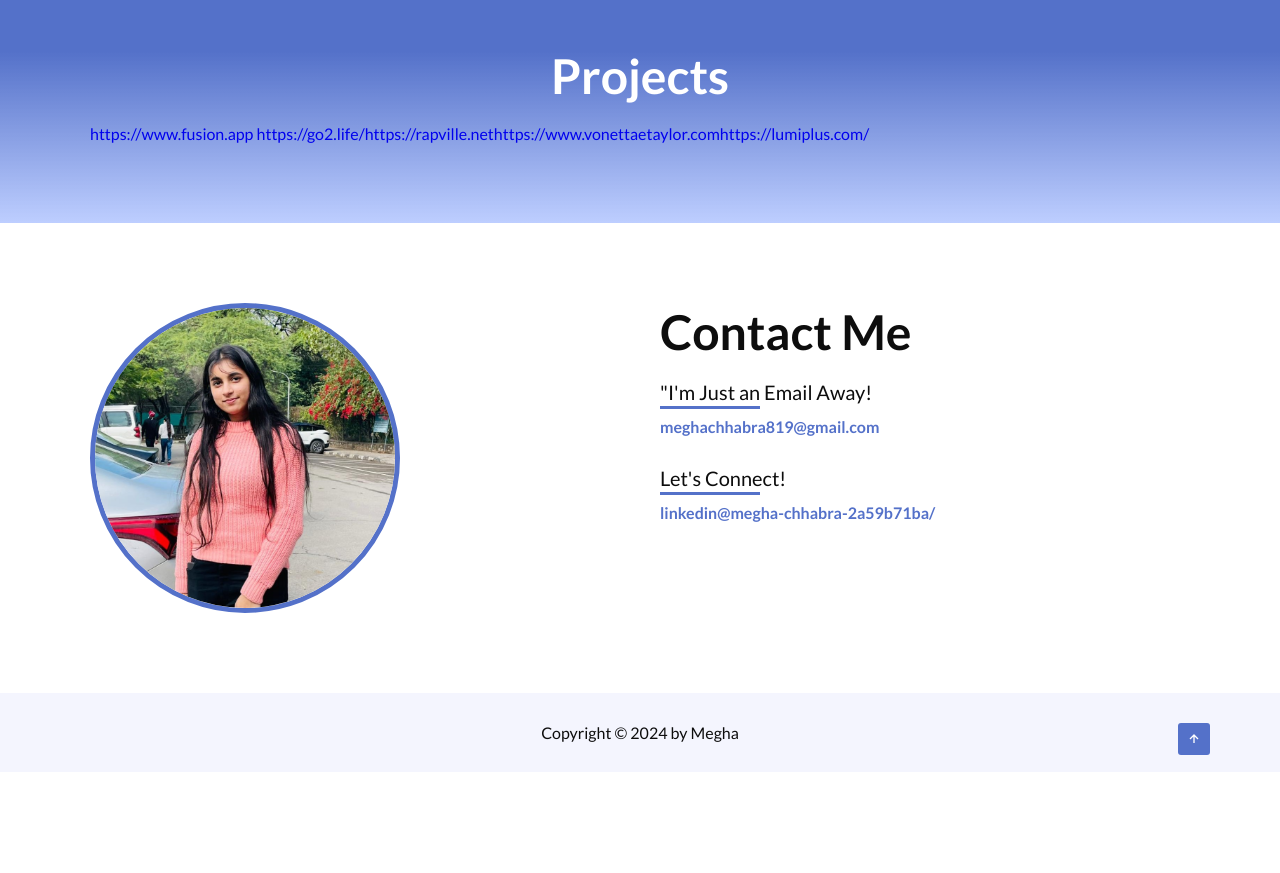
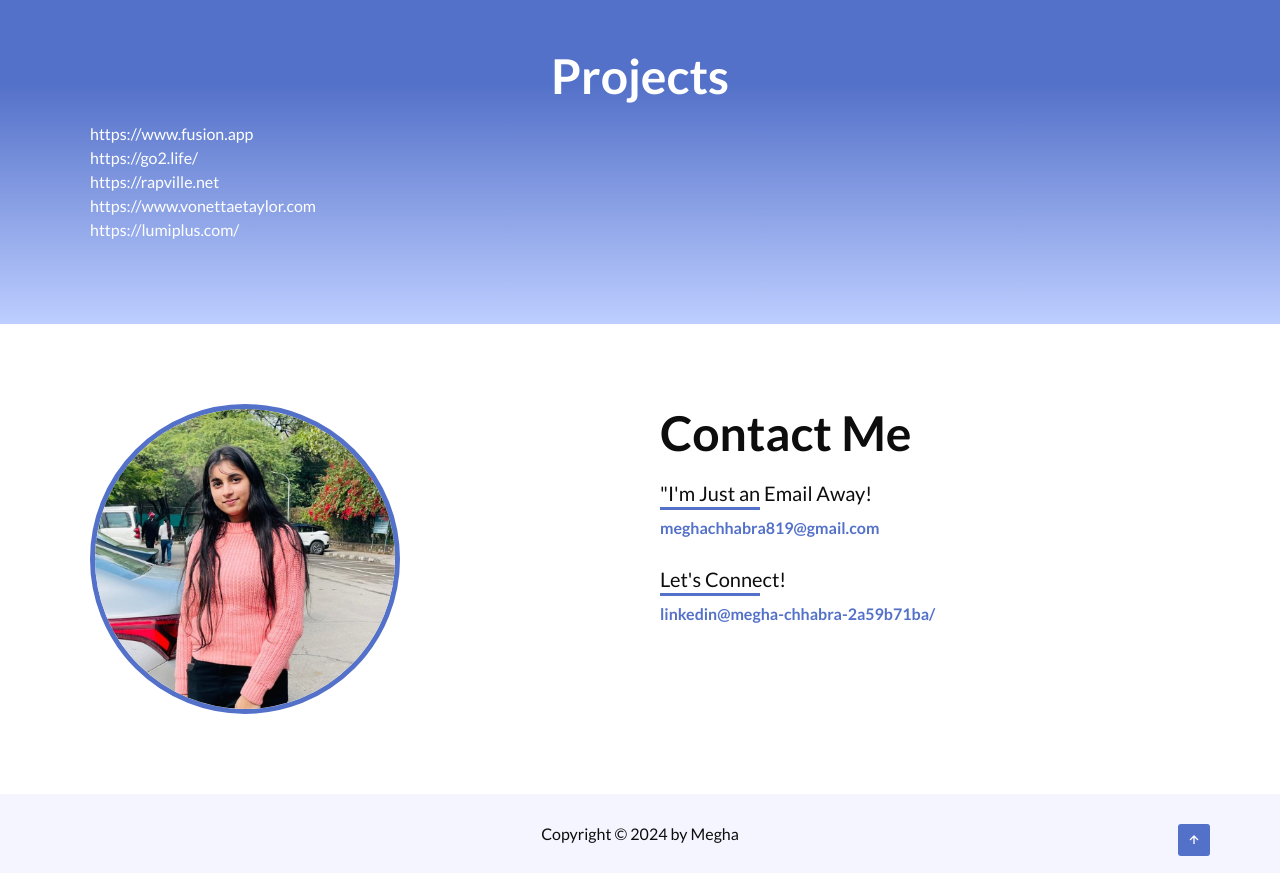
Before and after one commit to megha8191/Portfolio, a React app: page / in a window 1280 px wide. Shown: the part 2140-3013 px from the top of the page. Before the commit the page ends 2912 px from the top, so only its background shows below. Built offline with nearby package versions, Linux system fonts and the light colour scheme.

```diff
--- a/style.css
+++ b/style.css
@@ -621,6 +621,11 @@
     color:#fff;
     z-index: 1;
 }
+.projects-list a{
+    color: white;
+    display: block;
+    margin-bottom: 5px;
+}
 
 /* BreakPoints */
 
```
